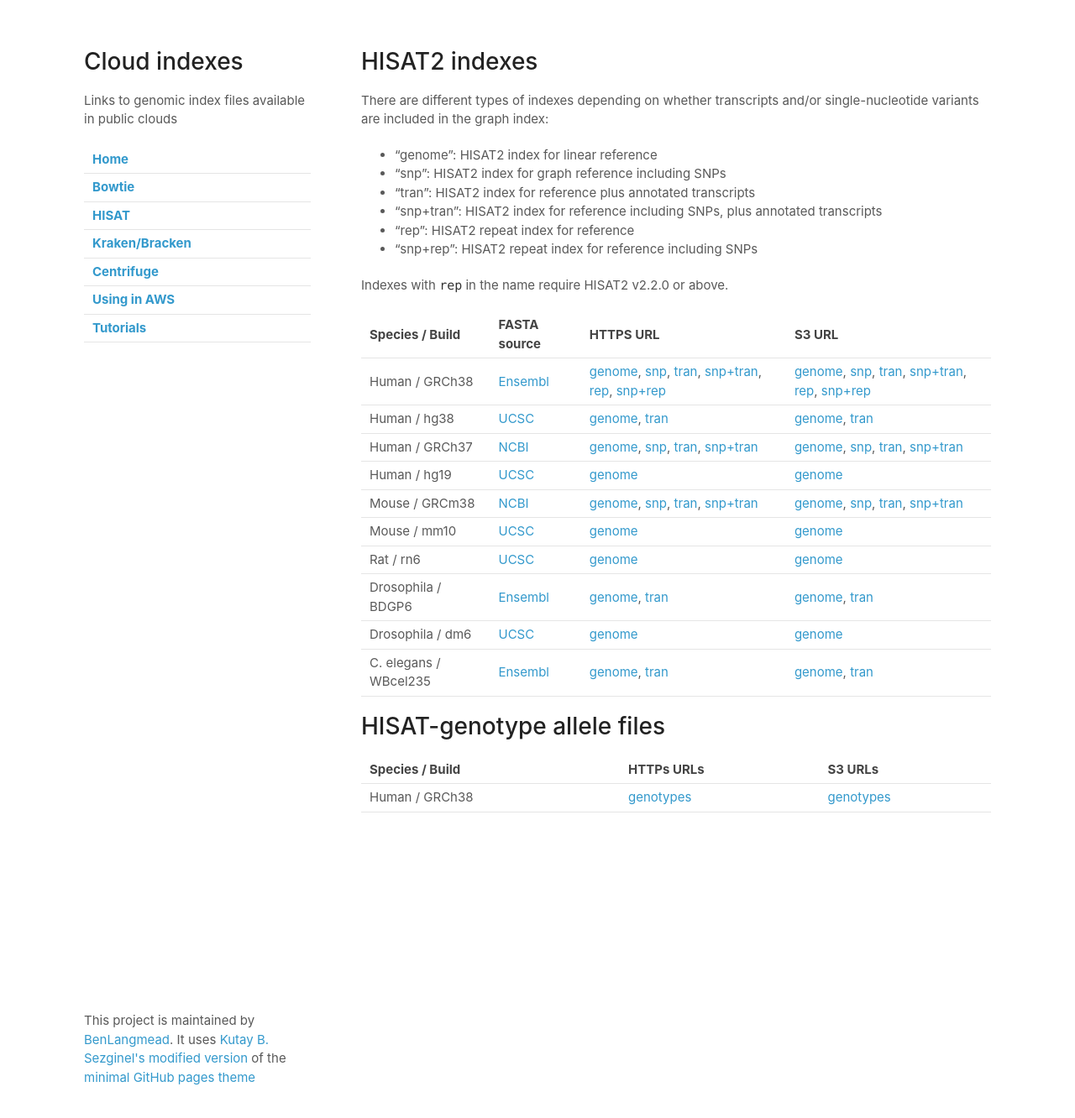
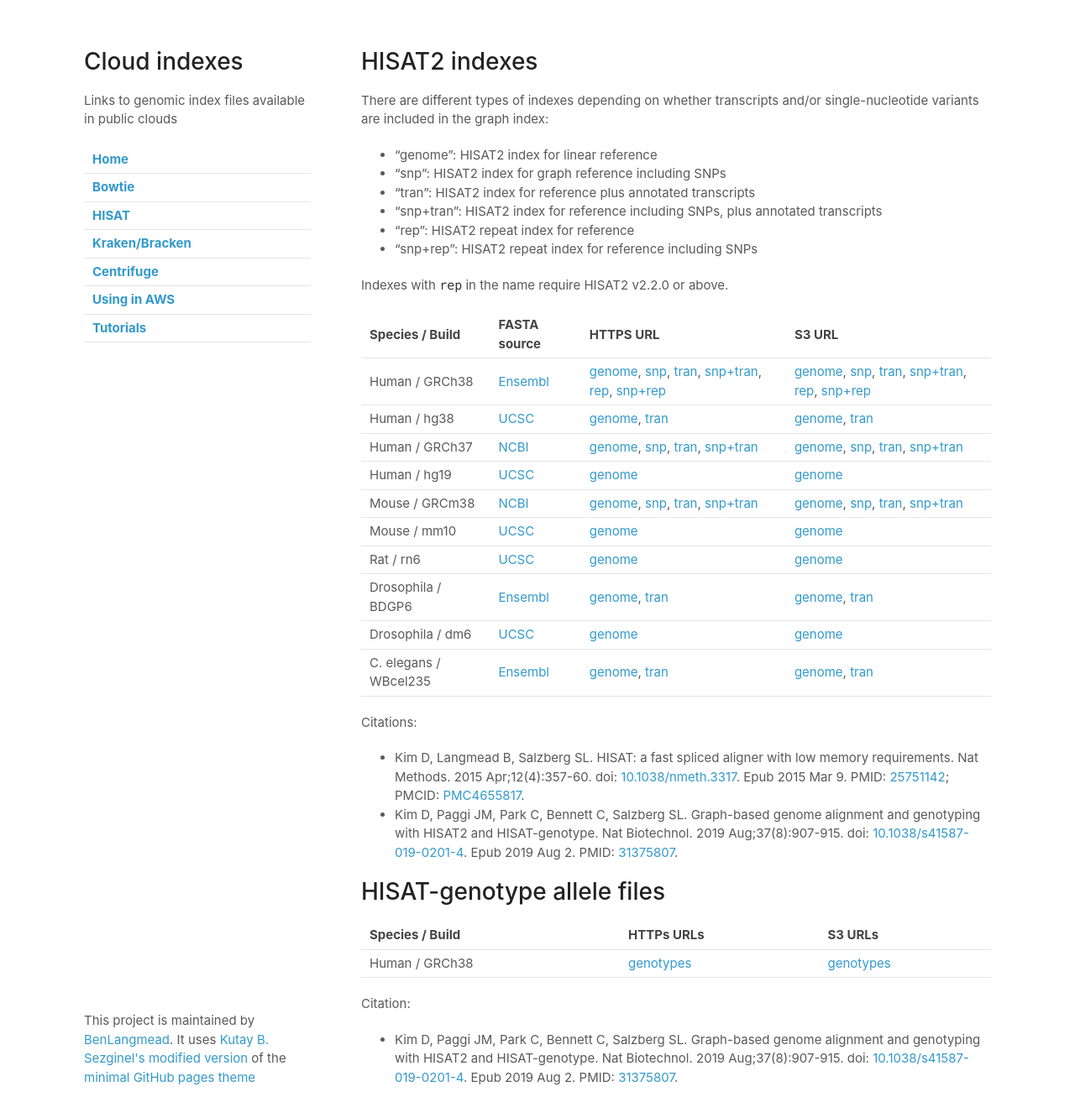
Before and after one commit to BenLangmead/aws-indexes, a Jekyll site: the page built from docs/hisat.md, in a window 1280 px wide and 1365 px high. Shown: the top 1332 px of the window at 84% size. Built offline with Jekyll 4.4.1, drawn with Linux system fonts in a browser that asks for light colours; our own code applies the rules of GitHub Pages for plain Markdown files.

Commit message:
added citations for HISAT

```diff
--- a/docs/hisat.md
+++ b/docs/hisat.md
@@ -96,6 +96,16 @@ C. elegans / WBcel235   | [Ensembl][ht2_wbcel235_source]  | [genome][ht2_wbcel23
 [ht2_wbcel235_tran]: https://genome-idx.s3.amazonaws.com/hisat/wbcel235_tran.tar.gz
 [ht2_wbcel235_tran_s3]: s3://genome-idx/hisat/wbcel235_tran.tar.gz
 
+Citations:
+
+* Kim D, Langmead B, Salzberg SL. HISAT: a fast spliced aligner with low memory
+requirements. Nat Methods. 2015 Apr;12(4):357-60. doi: [10.1038/nmeth.3317](https://doi.org/10.1038/nmeth.3317). Epub
+2015 Mar 9. PMID: [25751142](https://pubmed.ncbi.nlm.nih.gov/25751142/); PMCID: [PMC4655817](https://www.ncbi.nlm.nih.gov/pmc/articles/PMC4655817/).
+* Kim D, Paggi JM, Park C, Bennett C, Salzberg SL. Graph-based genome alignment
+and genotyping with HISAT2 and HISAT-genotype. Nat Biotechnol. 2019
+Aug;37(8):907-915. doi: [10.1038/s41587-019-0201-4](https://doi.org/10.1038/s41587-019-0201-4). Epub 2019 Aug 2. PMID:
+[31375807](https://pubmed.ncbi.nlm.nih.gov/31375807/).
+
 # HISAT-genotype allele files
 
 Species / Build | HTTPs URLs | S3 URLs
@@ -104,3 +114,10 @@ Human / GRCh38 | [genotypes][htg_genotypes] | [genotypes][htg_genotypes_s3]
 
 [htg_genotypes]: https://genome-idx.s3.amazonaws.com/hisat/genotype_genome_20180128.tar.gz
 [htg_genotypes_s3]: s3://genome-idx/hisat/genotype_genome_20180128.tar.gz
+
+Citation:
+
+* Kim D, Paggi JM, Park C, Bennett C, Salzberg SL. Graph-based genome alignment
+and genotyping with HISAT2 and HISAT-genotype. Nat Biotechnol. 2019
+Aug;37(8):907-915. doi: [10.1038/s41587-019-0201-4](https://doi.org/10.1038/s41587-019-0201-4). Epub 2019 Aug 2. PMID:
+[31375807](https://pubmed.ncbi.nlm.nih.gov/31375807/).
```
